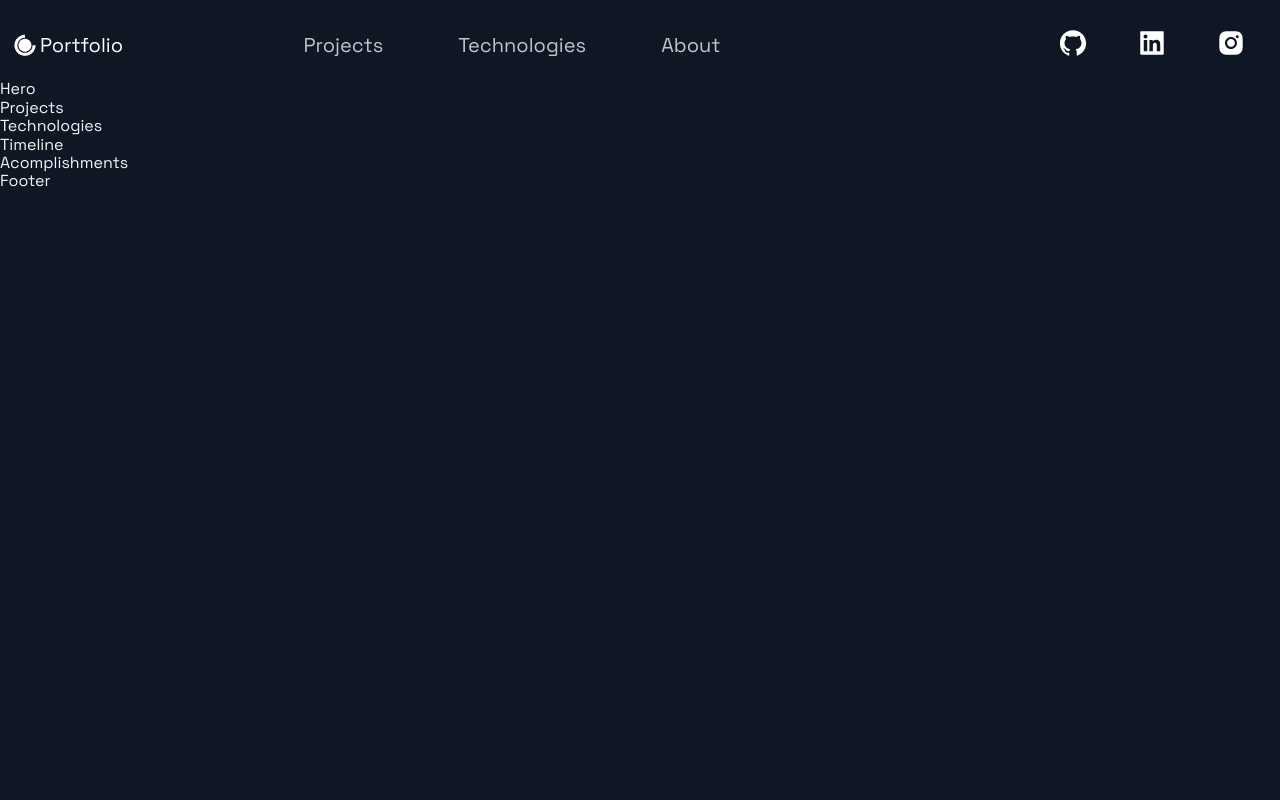
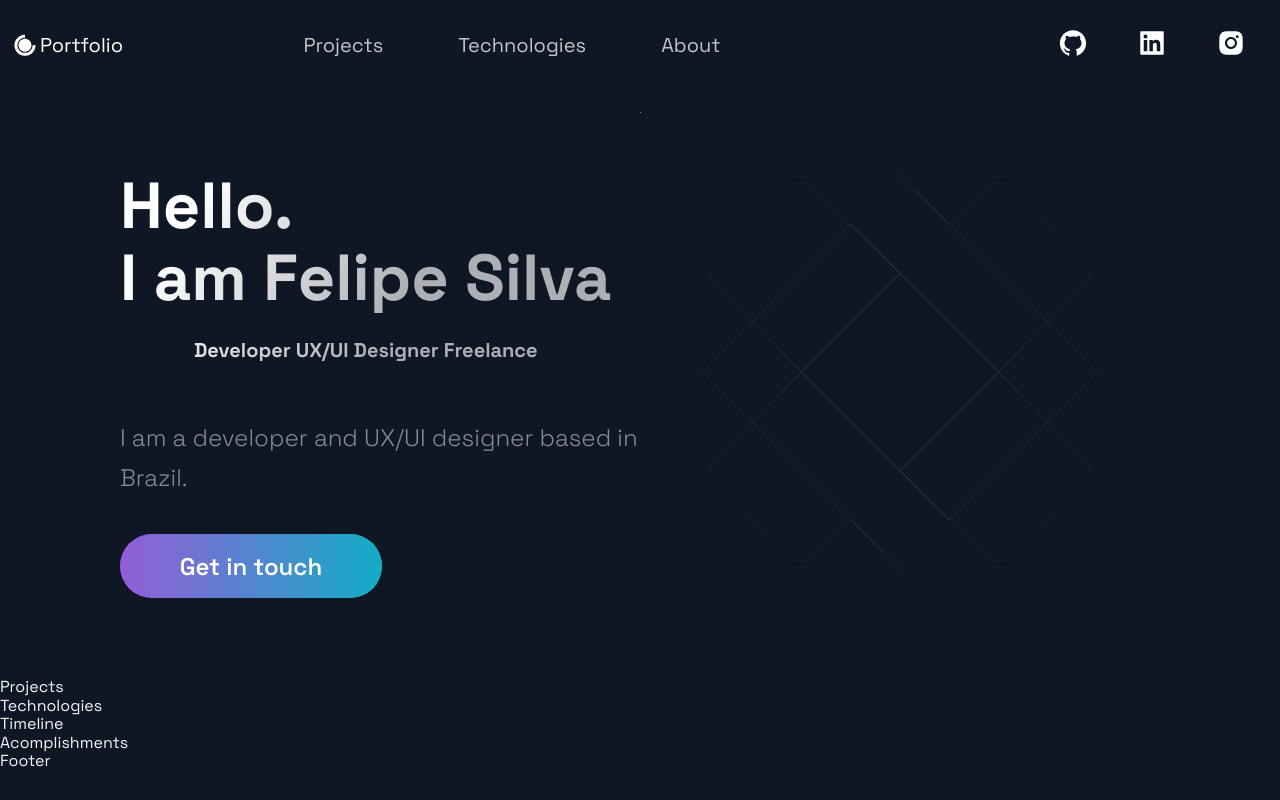
Before and after one commit to ifelipesilva/portfolio_website, a Next.js app: page / in a window 1280 px wide. Built offline with nearby package versions, Linux system fonts and the light colour scheme.

Commit message:
hero section

```diff
--- a/src/components/Hero/Hero.js
+++ b/src/components/Hero/Hero.js
@@ -1,13 +1,31 @@
-import React from 'react';
+import React from 'react'
 
-import { Section, SectionText, SectionTitle } from '../../styles/GlobalComponents';
-import Button from '../../styles/GlobalComponents/Button';
-import { LeftSection } from './HeroStyles';
+import {
+  Section,
+  SectionText,
+  SectionTitle
+} from '../../styles/GlobalComponents'
+import Button from '../../styles/GlobalComponents/Button'
+import { LeftSection, Span } from './HeroStyles'
 
-const Hero = (props) => (
-  <div>
-    Hero
-  </div>
-);
+const Hero = () => (
+  <Section row nopadding>
+    <LeftSection>
+      <SectionTitle main center>
+        Hello. <br />
+        I am Felipe Silva <br />
+        <Span>Developer UX/UI Designer Freelance</Span>
+      </SectionTitle>
+      <SectionText>
+        I am a developer and UX/UI designer based in Brazil.
+      </SectionText>
+      <Button
+        onClick={() => (window.location = 'mailto:feehlipeeh422@gmail.com')}
+      >
+        Get in touch
+      </Button>
+    </LeftSection>
+  </Section>
+)
 
-export default Hero;
+export default Hero
--- a/src/components/Hero/HeroStyles.js
+++ b/src/components/Hero/HeroStyles.js
@@ -1,19 +1,25 @@
-import styled from 'styled-components';
+import styled from 'styled-components'
 
 export const LeftSection = styled.div`
   width: 100%;
-  @media ${(props) => props.theme.breakpoints.sm} {
+  @media ${props => props.theme.breakpoints.sm} {
     width: 80%;
     display: flex;
     flex-direction: column;
 
     margin: 0 auto;
   }
-  @media ${(props) => props.theme.breakpoints.md} {
+  @media ${props => props.theme.breakpoints.md} {
     width: 100%;
     display: flex;
     flex-direction: column;
 
     margin: 0 auto;
   }
-`;
+`
+
+export const Span = styled.span`
+  display: flex;
+  justify-content: space-evenly;
+  font-size: 2rem;
+`
--- a/src/pages/index.js
+++ b/src/pages/index.js
@@ -1,25 +1,25 @@
-import Acomplishments from '../components/Acomplishments/Acomplishments';
-import BgAnimation from '../components/BackgrooundAnimation/BackgroundAnimation';
-import Hero from '../components/Hero/Hero';
-import Projects from '../components/Projects/Projects';
-import Technologies from '../components/Technologies/Technologies';
-import Timeline from '../components/TimeLine/TimeLine';
-import { Layout } from '../layout/Layout';
-import { Section } from '../styles/GlobalComponents';
+import Acomplishments from '../components/Acomplishments/Acomplishments'
+import BgAnimation from '../components/BackgrooundAnimation/BackgroundAnimation'
+import Hero from '../components/Hero/Hero'
+import Projects from '../components/Projects/Projects'
+import Technologies from '../components/Technologies/Technologies'
+import Timeline from '../components/TimeLine/TimeLine'
+import { Layout } from '../layout/Layout'
+import { Section } from '../styles/GlobalComponents'
 
 const Home = () => {
   return (
     <Layout>
-      {/* <Section grid> */}
+      <Section grid>
         <Hero />
-        {/* <BgAnimation /> */}
-      {/* </Section> */}
+        <BgAnimation />
+      </Section>
       <Projects />
       <Technologies />
       <Timeline />
       <Acomplishments />
     </Layout>
-  );
-};
+  )
+}
 
-export default Home;
+export default Home
```
